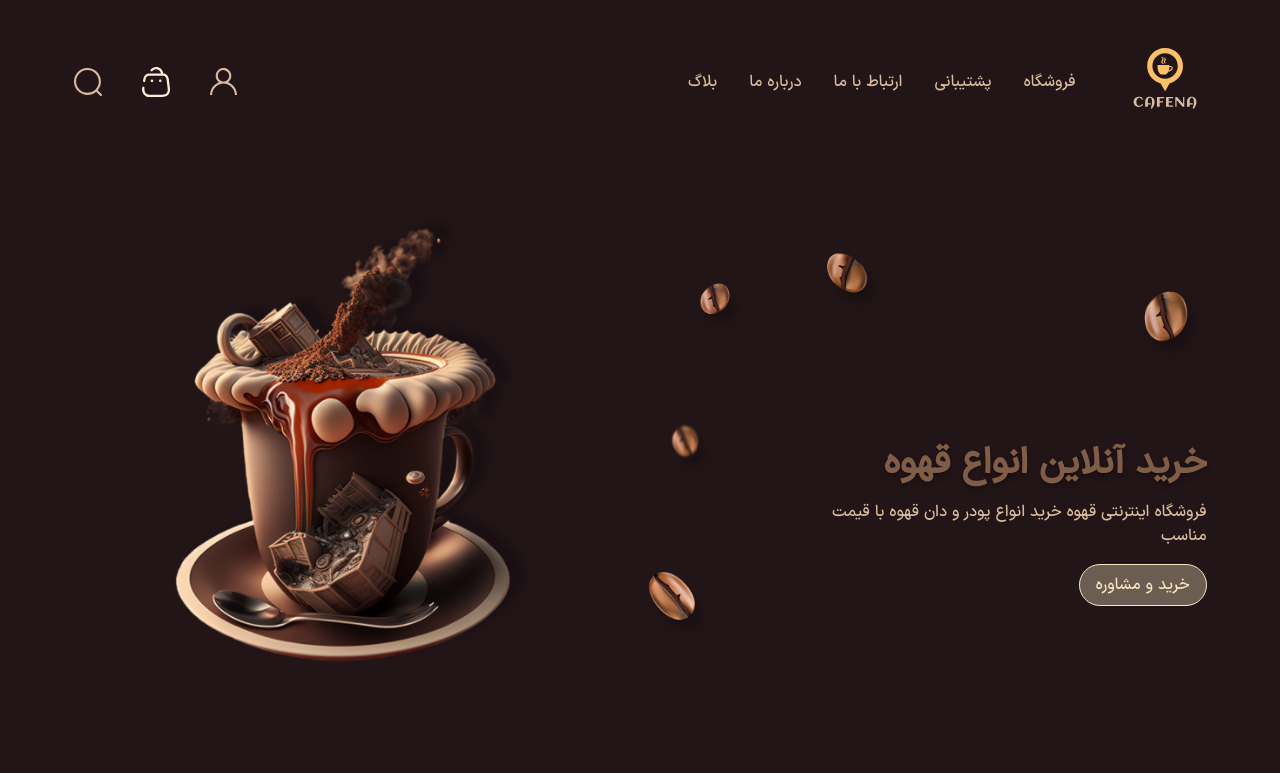
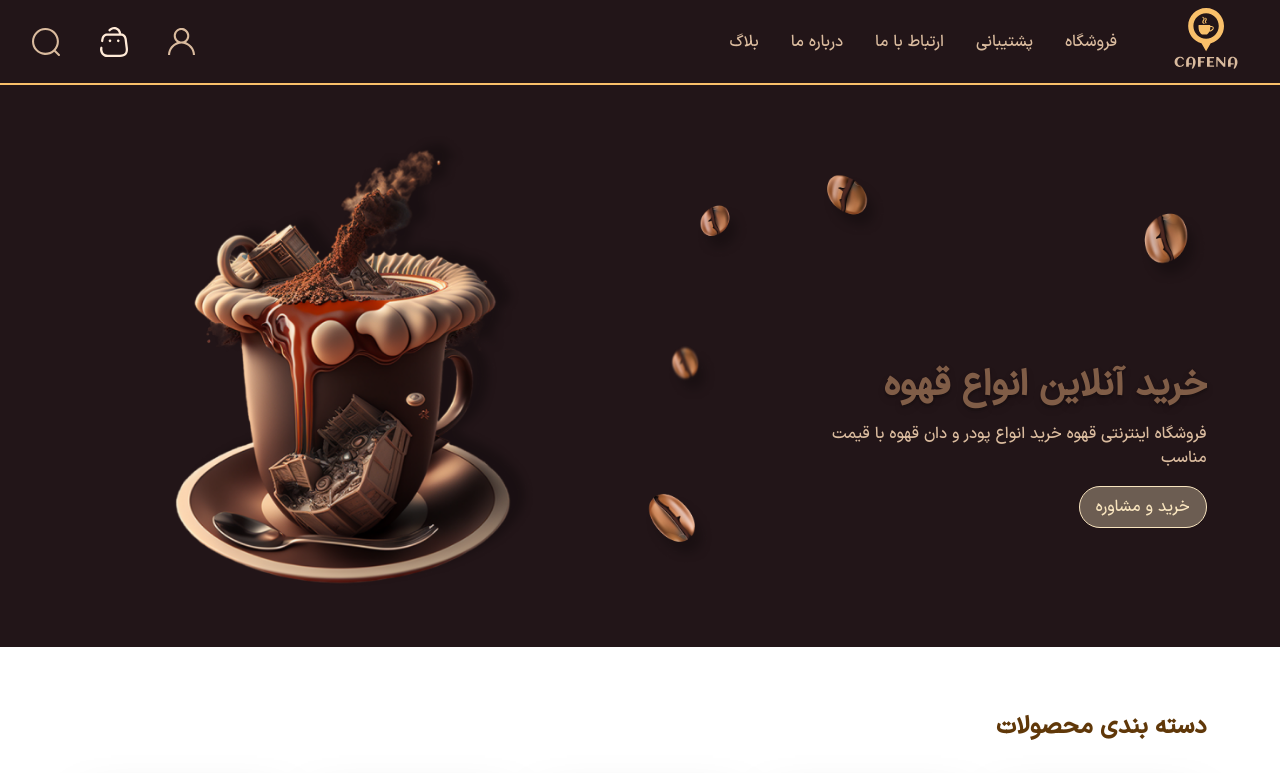
Before and after one commit to Mohammad2954/coffee-shop, a React (Vite) app: page / in a window 1280 px wide. Shown: the top 773 px of the page. Built offline with nearby package versions, Linux system fonts and the light colour scheme.

Commit message:
fix:fixed header for scrool

```diff
--- a/src/components/Footer/Footer.jsx
+++ b/src/components/Footer/Footer.jsx
@@ -2,7 +2,7 @@ import "./Footer.css";
 
 function Footer() {
   return (
-    <footer className=" relative   bg-coffee-bg border-box-border border-t-2">
+    <footer className=" relative   bg-coffee-bg border-box-border border-t-2 mt-12">
       {/* <img src="/img/Footer/bg.jpg"
         className=" absolute inset-0 w-full h-96 z-0"
         alt=""/>
@@ -82,7 +82,7 @@ function Footer() {
                 placeholder="ایمیل خود را واردکنید ..."
               />
               <button
-                className="px-4 py-2 bg-coffee text-white absolute left-[-12]]
+                className="px-4 py-2 bg-coffee text-white absolute left-[-12px]
              bottom-[25px] rounded-lg"
               >
                 ارسال
--- a/src/components/Headre/Header.jsx
+++ b/src/components/Headre/Header.jsx
@@ -2,8 +2,8 @@ import Mainheader from "./Mainheader";
 
 function Header() {
   return (
-    <div className="bg-coffee-bg sm:min-h-screen sm:p-0 pb-40">
-      <div className="flex items-center justify-between max-w-content mx-auto px-8 py-12 relative z-10">
+    <div className="bg-coffee-bg  sm:p-0 pb-[80px]">
+      <div className="bg-coffee-bg border-box-border border-b-2  flex items-center justify-between fixed w-full mx-auto px-8 py-2  z-50">
         <div className="block sm:hidden">
           <button className="w-8 h-8 border border-border rounded-sm cursor-pointer flex items-center justify-center text-border">
             x
--- a/src/components/Headre/Mainheader.jsx
+++ b/src/components/Headre/Mainheader.jsx
@@ -1,6 +1,6 @@
 function Mainheader() {
   return (
-    <div className="flex flex-col-reverse sm:grid  sm:grid-cols-2 items-center justify-between max-w-content mx-auto px-8">
+    <div className="pt-[85px] flex flex-col-reverse sm:grid  sm:grid-cols-2 items-center justify-between max-w-content mx-auto px-8">
       <div>
         <div className=" relative ">
           <img
```
